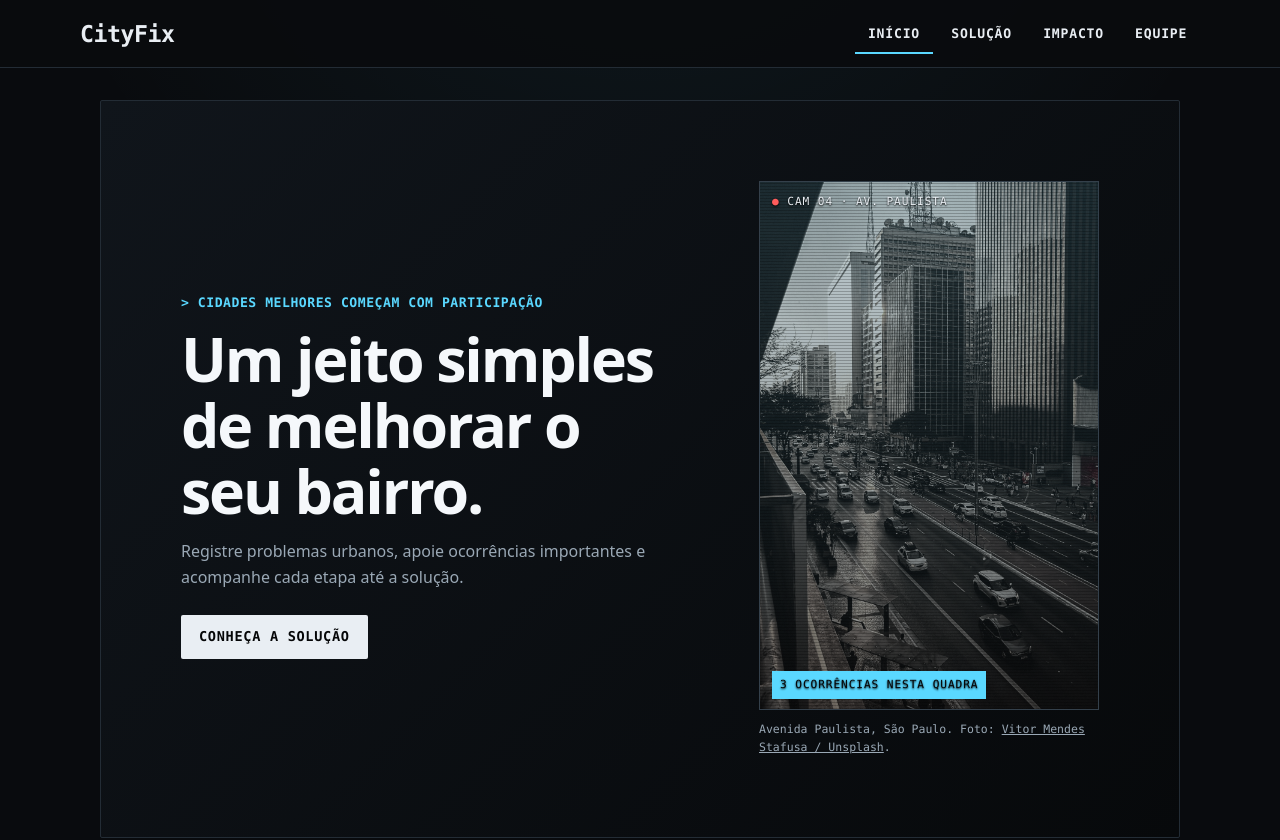
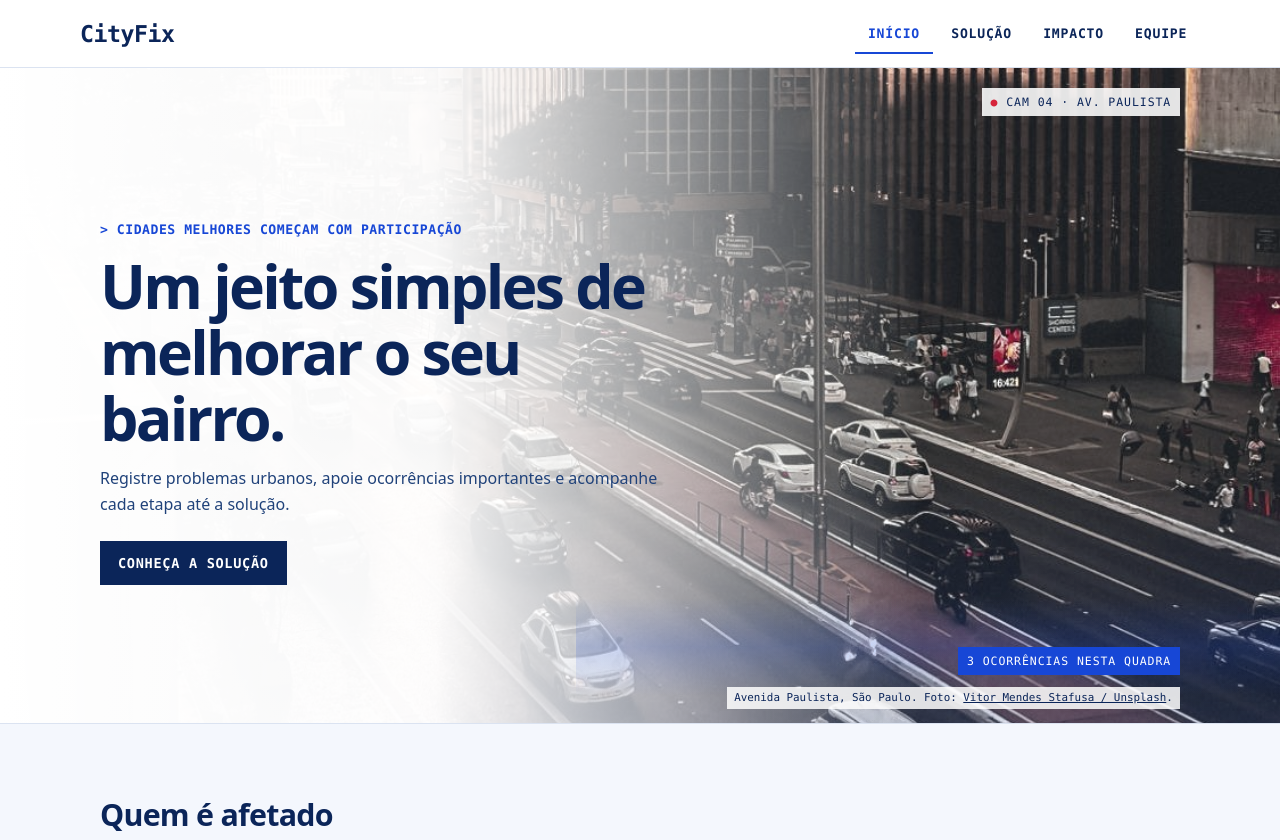
Before and after one commit to Erickito30/CityFix-GlobalSolution, a plain HTML site: page index.html in a window 1280 px wide. Shown: the top 840 px of the page. Drawn offline with Linux system fonts and the light colour scheme.

Commit message:
Tema claro "Black Mirror clean", seções de ponta a ponta e hero com foto
- css/style.css: troca o tema escuro por fundo branco e letras azuis;
  seções ocupam a largura da página, alternando branco e azul claro;
  a foto da Paulista vira o fundo inteiro do hero, com véu branco do
  lado do texto (no celular, a foto fica em cima).
- Remove o aviso "Os dados ficam salvos neste navegador" e o botão
  "Restaurar dados de exemplo" (HTML, simulacao.js e dados.js).

Co-Authored-By: Claude Opus 5.5 <noreply@anthropic.com>

```diff
--- a/css/style.css
+++ b/css/style.css
@@ -384,50 +384,95 @@ input:disabled, select:disabled, textarea:disabled { color: var(--color-muted);
 .ods-item + .ods-item { margin-top: 1.25rem; }
 .ods-item h3 { margin: 0 0 .25rem; font-size: 1.1rem; }
 
+
 /* ==========================================================
-   Tema "Black Mirror" (Lucas) — por cima do visual do João.
-   Interface de sistema: escuro e frio, cantos retos, rótulos
-   em fonte monoespaçada e um único azul-ciano de "sinal".
-   Só redefine cores e detalhes; a estrutura acima continua.
+   Tema "Black Mirror clean" (Lucas) — por cima do visual do João.
+   Branco clínico, letras em azul, cantos retos, rótulos em
+   fonte monoespaçada e seções que ocupam a largura da página.
    ========================================================== */
 
 :root {
-  color-scheme: dark;
-  --color-ink: #e9eef3;
-  --color-muted: #9aa8b5;
-  --color-primary: #5ad8ff;
-  --color-primary-dark: #9ae6ff;
-  --color-primary-soft: rgb(90 216 255 / 10%);
-  --color-focus: #5ad8ff;
-  --color-surface: #11151a;
-  --color-background: #090b0e;
-  --color-border: #232c35;
+  color-scheme: light;
+  --color-ink: #0b2559;
+  --color-text: #20427a;
+  --color-muted: #4d6593;
+  --color-primary: #1747d6;
+  --color-primary-dark: #0b2559;
+  --color-primary-soft: #eaf0ff;
+  --color-focus: #1747d6;
+  --color-surface: #ffffff;
+  --color-background: #ffffff;
+  --color-tint: #f4f7fd;
+  --color-border: #dbe3f1;
   --shadow-card: none;
   --font-mono: ui-monospace, "SF Mono", Menlo, Consolas, "Liberation Mono", monospace;
+  --page-gutter: max(1.25rem, calc((100% - 1080px) / 2));
 }
 
-body {
-  background:
-    radial-gradient(ellipse 70% 40% at 50% -10%, rgb(90 216 255 / 8%), transparent 70%),
-    var(--color-background);
+body { color: var(--color-text); background: var(--color-background); }
+p { color: var(--color-text); }
+strong { color: var(--color-ink); }
+::selection { color: #fff; background: var(--color-primary); }
+a { color: var(--color-primary); }
+
+/* ---------- Cabeçalho ---------- */
+
+.site-header { border-bottom-color: var(--color-border); }
+.brand { color: var(--color-ink); font-family: var(--font-mono); font-weight: 700; letter-spacing: -.02em; }
+
+/* Cursor piscando depois do nome (sem texto, para leitores de tela não lerem) */
+.brand::after {
+  display: inline-block;
+  width: .55em;
+  height: .14em;
+  margin-left: .12em;
+  content: "";
+  background: var(--color-primary);
+  animation: piscar 1.1s steps(1) infinite;
 }
-
-::selection { color: #000; background: var(--color-primary); }
-
-a { color: var(--color-primary-dark); }
-
-/* Cabeçalho: barra de sistema */
-.site-header { background: rgb(9 11 14 / 92%); }
-.brand { color: var(--color-ink); font-family: var(--font-mono); font-weight: 700; letter-spacing: -.02em; }
-/* Cursor piscando depois do nome (sem texto, para leitores de tela não lerem) */
-.brand::after { display: inline-block; width: .55em; height: .14em; margin-left: .12em; content: ""; background: var(--color-primary); animation: piscar 1.1s steps(1) infinite; }
-.nav-list a { border-radius: 0; font-family: var(--font-mono); font-size: .82rem; letter-spacing: .06em; text-transform: uppercase; }
-.nav-list a:hover, .nav-list a[aria-current="page"] { color: var(--color-ink); background: transparent; box-shadow: inset 0 -2px 0 var(--color-primary); }
 
 @keyframes piscar { 50% { opacity: 0; } }
 
-/* Títulos e rótulos */
-h1, h2 { color: #f5f8fb; letter-spacing: -.035em; }
+.nav-list a {
+  border-radius: 0;
+  color: var(--color-ink);
+  font-family: var(--font-mono);
+  font-size: .82rem;
+  letter-spacing: .06em;
+  text-transform: uppercase;
+}
+
+.nav-list a:hover,
+.nav-list a[aria-current="page"] { color: var(--color-primary); background: transparent; box-shadow: inset 0 -2px 0 var(--color-primary); }
+
+/* ---------- Seções de ponta a ponta ---------- */
+
+main { width: 100%; max-width: none; }
+
+.page-heading,
+.content-section {
+  margin: 0;
+  padding: clamp(2.5rem, 6vw, 4.5rem) var(--page-gutter);
+  border: 0;
+  border-bottom: 1px solid var(--color-border);
+  border-radius: 0;
+  background: var(--color-surface);
+  box-shadow: none;
+}
+
+/* Alterna branco e azul bem claro para separar as seções */
+.content-section:nth-of-type(even) { background: var(--color-tint); }
+
+.page-heading { padding-top: clamp(3rem, 8vw, 5.5rem); }
+.page-heading p:last-child { max-width: 640px; }
+
+.site-footer { margin-top: 0; }
+
+/* ---------- Títulos e rótulos ---------- */
+
+h1, h2, h3 { color: var(--color-ink); }
+h1 { letter-spacing: -.045em; }
+
 .eyebrow,
 label,
 .campo label,
@@ -436,7 +481,8 @@ label,
 .ocorrencia-bairro,
 #resumo-ocorrencias,
 .fonte,
-.dica-campo {
+.dica-campo,
+.site-footer p {
   font-family: var(--font-mono);
   letter-spacing: .04em;
 }
@@ -444,25 +490,14 @@ label,
 .eyebrow { color: var(--color-primary); font-weight: 600; }
 .eyebrow::before { content: "> "; }
 label, .campo label, .filtro-campo label { color: var(--color-muted); font-size: .8rem; font-weight: 600; text-transform: uppercase; }
+.fonte, .dica-campo { color: var(--color-muted); }
 
-/* Cartões: vidro escuro, cantos retos */
-.content-section,
-.filtros,
-.ocorrencia-card,
-#lista-ocorrencias > *,
-.stat-card,
-.team-card,
-.dado-destaque {
-  border-radius: 2px;
-}
+/* ---------- Botões ---------- */
 
-.content-section { background: linear-gradient(180deg, #12171d, #0e1216); }
-
-/* Botões: branco gelado, sinal ciano no hover */
 .button,
 button {
-  border-radius: 2px;
-  color: #050607;
+  border-radius: 0;
+  color: #ffffff;
   background: var(--color-ink);
   font-family: var(--font-mono);
   font-size: .85rem;
@@ -471,130 +506,122 @@ button {
 }
 
 .button:hover,
-button:hover { color: #050607; background: var(--color-primary); }
+button:hover { color: #ffffff; background: var(--color-primary); }
 
-.botao-secundario { color: var(--color-ink); background: transparent; border-color: var(--color-border); }
-.botao-secundario:hover { color: #050607; background: var(--color-primary); border-color: var(--color-primary); }
+.botao-secundario { color: var(--color-ink); background: #ffffff; border-color: var(--color-ink); }
+.botao-secundario:hover { color: #ffffff; background: var(--color-primary); border-color: var(--color-primary); }
 .botao-apoiar:hover { background: var(--color-primary); }
 
-/* Campos */
+/* ---------- Campos e mensagens ---------- */
+
 input:not([type="checkbox"]):not([type="radio"]),
 select,
 textarea,
 .campo select,
 .campo textarea {
   color: var(--color-ink);
-  background: #07090b;
-  border: 1px solid #34404b;
-  border-radius: 2px;
+  background: #ffffff;
+  border: 1px solid #a9b8d3;
+  border-radius: 0;
 }
 
-select option { color: var(--color-ink); background: var(--color-surface); }
-input:hover, select:hover, textarea:hover { border-color: var(--color-muted); }
+input:hover, select:hover, textarea:hover { border-color: var(--color-primary); }
 .campo select:focus-visible, .campo textarea:focus-visible { outline-color: var(--color-focus); }
-.campo [aria-invalid="true"] { border: 2px solid #ff6b6b; }
-.erro-campo { color: #ff9a9a; }
 
-/* Mensagens */
+.filtros { border-radius: 0; background: #ffffff; }
+.content-section:nth-of-type(odd) .filtros { background: var(--color-tint); }
+
 #mensagem-formulario,
-.mensagem-lista { border-radius: 2px; font-family: var(--font-mono); font-size: .9rem; }
-.mensagem-lista { color: var(--color-primary-dark); background: var(--color-primary-soft); }
-.mensagem-sucesso { color: #a7f3c4; background: rgb(60 200 120 / 10%); border: 1px solid rgb(60 200 120 / 45%); border-left-width: .25rem; }
-.mensagem-erro { color: #ffb3b3; background: rgb(255 90 90 / 10%); border: 1px solid rgb(255 90 90 / 45%); border-left-width: .25rem; }
+.mensagem-lista { border-radius: 0; font-family: var(--font-mono); font-size: .9rem; }
+.mensagem-lista { color: var(--color-ink); background: var(--color-primary-soft); border-left-color: var(--color-primary); }
 
-/* Ocorrências: cara de painel de monitoramento */
+/* ---------- Ocorrências ---------- */
+
 .ocorrencia-card,
-#lista-ocorrencias > * { background: #0d1115; transition: border-color .2s ease; }
-.ocorrencia-card:hover { border-color: var(--color-primary); }
-.ocorrencia-card:first-child { border-color: rgb(90 216 255 / 55%); }
-.ocorrencia-bairro { color: var(--color-primary-dark); font-size: .8rem; font-weight: 600; text-transform: uppercase; }
-.ocorrencia-votos { font-family: var(--font-mono); font-size: 1.1rem; }
+#lista-ocorrencias > * { border-radius: 0; background: #ffffff; transition: border-color .2s ease, box-shadow .2s ease; }
+.ocorrencia-card:hover { border-color: var(--color-primary); box-shadow: 0 .5rem 1.5rem rgb(23 71 214 / 10%); }
+.ocorrencia-card:first-child { border-top: 3px solid var(--color-primary); }
+.ocorrencia-bairro { color: var(--color-primary); font-size: .8rem; font-weight: 600; text-transform: uppercase; }
+.ocorrencia-votos { color: var(--color-ink); font-family: var(--font-mono); font-size: 1.1rem; }
 .ocorrencia-rodape { border-top: 1px solid var(--color-border); }
 
-.status-selo { border-radius: 2px; font-family: var(--font-mono); letter-spacing: .06em; text-transform: uppercase; border: 1px solid currentColor; }
+.status-selo { border-radius: 0; font-family: var(--font-mono); letter-spacing: .06em; text-transform: uppercase; border: 1px solid currentColor; background: #ffffff; }
 .status-selo::before { content: "● "; }
-.status-aberta { color: #ff8f8f; background: rgb(255 90 90 / 10%); }
-.status-em-analise { color: #ffd479; background: rgb(255 200 80 / 10%); }
-.status-resolvida { color: #8ff0b4; background: rgb(60 200 120 / 10%); }
 
-/* Indicadores e dado do IBGE em fonte de sistema */
-.stat-card { border-top: 2px solid var(--color-primary); background: #0d1115; }
+/* ---------- Indicadores, dado do IBGE e equipe ---------- */
+
+.stat-card { border-radius: 0; border-top: 3px solid var(--color-primary); background: #ffffff; }
+.stat-card dt { color: var(--color-muted); }
 .stat-card dd,
-.dado-destaque strong { color: #f5f8fb; font-family: var(--font-mono); font-weight: 700; letter-spacing: -.03em; }
+.dado-destaque strong { color: var(--color-ink); font-family: var(--font-mono); font-weight: 700; letter-spacing: -.03em; }
 .stat-card dd[data-stat="most-supported"] { font-size: 1.05rem; }
-.dado-destaque { color: var(--color-ink); background: #0d1115; border-left-color: var(--color-primary); }
+.dado-destaque { border-radius: 0; color: var(--color-text); background: var(--color-tint); border-left-color: var(--color-primary); }
 
-.team-card { background: #0d1115; }
-.team-card__rm { font-family: var(--font-mono); color: var(--color-primary-dark); }
+.team-card { border-radius: 0; background: #ffffff; }
+.team-card__rm { color: var(--color-primary); font-family: var(--font-mono); }
 
-.site-footer { background: var(--color-background); }
-.site-footer p { font-family: var(--font-mono); font-size: .8rem; color: var(--color-muted); }
+.site-footer p { color: var(--color-muted); font-size: .8rem; }
 
-/* ---------- Hero com a foto ---------- */
+/* ---------- Hero: foto ocupando o container inteiro ---------- */
 
 .hero {
-  display: grid;
-  grid-template-columns: minmax(0, 1.15fr) minmax(0, .85fr);
+  display: flex;
   align-items: center;
-  gap: clamp(1.5rem, 5vw, 4rem);
-  border: 1px solid var(--color-border);
-  border-radius: 2px;
-  background: linear-gradient(135deg, #10151b 0%, #07090b 100%);
+  min-height: min(82vh, 760px);
+  margin: 0;
+  padding: clamp(3rem, 8vw, 6rem) var(--page-gutter);
+  border-radius: 0;
+  border-bottom: 1px solid var(--color-border);
+  color: var(--color-ink);
+  background: #ffffff;
   box-shadow: none;
 }
 
 .hero::after { display: none; }
-.hero h1 { color: #f5f8fb; }
-.hero p { color: var(--color-muted); }
+
+.hero-texto { position: relative; z-index: 2; max-width: 560px; }
+.hero h1 { color: var(--color-ink); }
+.hero p { color: var(--color-text); }
 .hero .eyebrow { color: var(--color-primary); }
-.hero .button { color: #050607; background: var(--color-ink); }
+.hero .button { color: #ffffff; background: var(--color-ink); }
 .hero .button:hover { background: var(--color-primary); }
 
-.hero-foto { margin: 0; }
-
-/* A foto aparece como a tela de uma câmera de monitoramento */
-.hero-foto-tela {
-  position: relative;
-  overflow: hidden;
-  max-width: 340px;
-  margin-left: auto;
-  border: 1px solid #34404b;
-  background: #000;
-  aspect-ratio: 9 / 14;
-}
+/* A foto vira o fundo do hero */
+.hero-foto { position: absolute; z-index: 0; inset: 0; margin: 0; }
+.hero-foto-tela { position: absolute; inset: 0; overflow: hidden; }
 
 .hero-foto-tela img {
   display: block;
   width: 100%;
   height: 100%;
   object-fit: cover;
-  object-position: center 60%;
-  filter: grayscale(.85) contrast(1.15) brightness(.8);
+  object-position: center 62%;
+  filter: grayscale(.55) contrast(1.05) brightness(1.05) hue-rotate(-8deg);
 }
 
-/* Linhas de varredura e tom frio por cima da foto */
+/* Véu branco da esquerda para a direita: o texto fica sobre o branco, a foto aparece à direita */
 .hero-foto-tela::before {
   position: absolute;
   z-index: 1;
   inset: 0;
   content: "";
   background:
-    repeating-linear-gradient(0deg, rgb(0 0 0 / 22%) 0 1px, transparent 1px 3px),
-    linear-gradient(180deg, rgb(90 216 255 / 12%), rgb(0 0 0 / 35%));
+    linear-gradient(90deg, #ffffff 0%, rgb(255 255 255 / 96%) 34%, rgb(255 255 255 / 55%) 52%, rgb(255 255 255 / 0%) 72%),
+    linear-gradient(0deg, rgb(23 71 214 / 12%), rgb(23 71 214 / 0%) 40%);
   pointer-events: none;
 }
 
-/* Faixa de varredura que desce pela imagem */
+/* Linha de varredura azul que desce pela foto */
 .hero-foto-tela::after {
   position: absolute;
-  z-index: 2;
-  left: 0;
+  z-index: 1;
+  left: 45%;
   right: 0;
-  top: -20%;
-  height: 20%;
+  top: -15%;
+  height: 15%;
   content: "";
-  background: linear-gradient(180deg, transparent, rgb(90 216 255 / 14%), transparent);
-  animation: varredura 5s linear infinite;
+  background: linear-gradient(180deg, transparent, rgb(23 71 214 / 18%), transparent);
+  animation: varredura 6s linear infinite;
   pointer-events: none;
 }
 
@@ -602,32 +629,41 @@ input:hover, select:hover, textarea:hover { border-color: var(--color-muted); }
 
 .hud {
   position: absolute;
-  z-index: 3;
-  left: .75rem;
-  right: .75rem;
-  color: #e9eef3;
+  z-index: 2;
+  right: var(--page-gutter);
+  padding: .3rem .55rem;
   font-family: var(--font-mono);
-  font-size: .7rem;
+  font-size: .72rem;
   letter-spacing: .08em;
-  text-shadow: 0 1px 2px #000;
 }
 
-.hud-topo { top: .65rem; }
-.hud-topo::first-letter { color: #ff5c5c; }
-.hud-base { bottom: .65rem; padding: .3rem .5rem; color: #050607; background: var(--color-primary); width: max-content; max-width: calc(100% - 1.5rem); }
+.hud-topo { top: 1.25rem; color: var(--color-ink); background: rgb(255 255 255 / 88%); }
+.hud-topo::first-letter { color: #d6243a; }
+.hud-base { bottom: 3rem; color: #ffffff; background: var(--color-primary); }
 
 .hero-foto figcaption {
-  max-width: 340px;
-  margin: .6rem 0 0 auto;
-  color: var(--color-muted);
+  position: absolute;
+  z-index: 2;
+  right: var(--page-gutter);
+  bottom: .9rem;
+  padding: .15rem .45rem;
+  color: var(--color-ink);
+  background: rgb(255 255 255 / 85%);
   font-family: var(--font-mono);
-  font-size: .72rem;
+  font-size: .68rem;
 }
 
-.hero-foto figcaption a { color: var(--color-muted); }
+.hero-foto figcaption a { color: var(--color-ink); }
 
+/* Celular: a foto fica em cima e o véu branco sobe de baixo */
 @media (max-width: 760px) {
-  .hero { grid-template-columns: 1fr; }
-  .hero-foto-tela { max-width: none; margin: 0; aspect-ratio: 4 / 3; }
-  .hero-foto figcaption { max-width: none; margin-left: 0; }
+  .hero { align-items: flex-end; min-height: 0; padding-top: 19rem; padding-bottom: 3.5rem; }
+  .hero-foto-tela img { object-position: center 70%; }
+  .hero-foto-tela::before {
+    background: linear-gradient(0deg, #ffffff 0%, rgb(255 255 255 / 97%) 48%, rgb(255 255 255 / 40%) 66%, rgb(255 255 255 / 0%) 80%);
+  }
+  .hero-foto-tela::after { left: 0; }
+  .hud-topo { top: 1rem; }
+  .hud-base { top: 3.2rem; bottom: auto; }
+  .hero-foto figcaption { top: 14.5rem; bottom: auto; }
 }
```
Also changed, not shown: js/dados.js (+0 -12 lines), js/simulacao.js (+0 -12 lines), solucao.html (+0 -3 lines), 1 other file.
